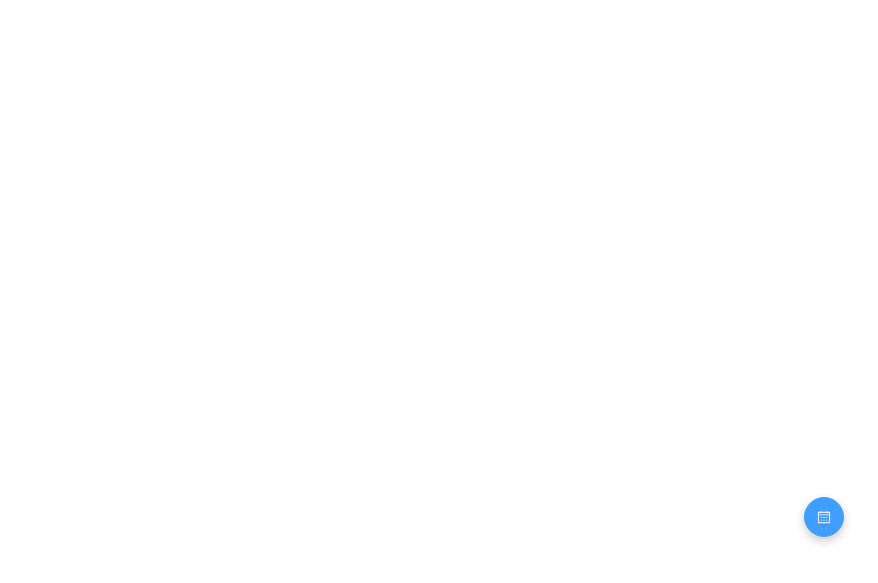
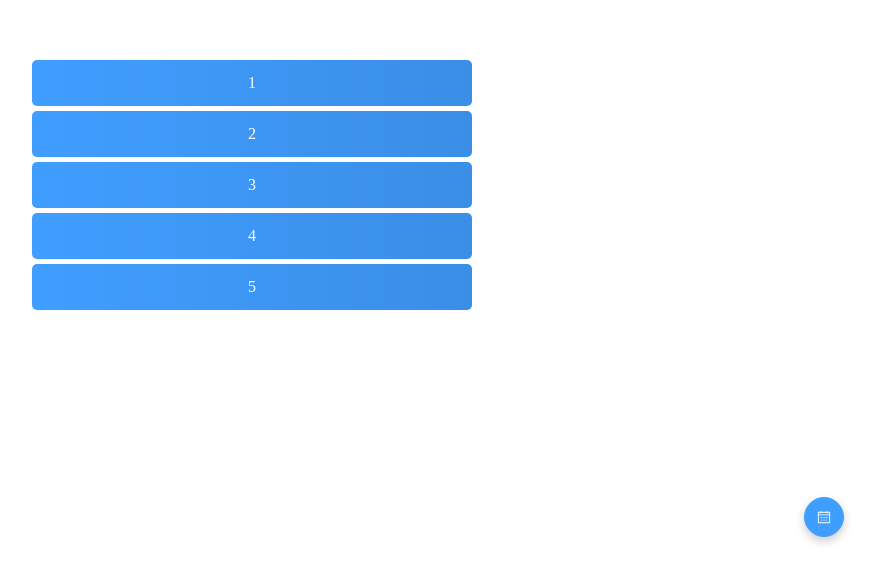
Before and after one commit to lidy5436/website-core-vue, a Vue app: page /dropSort in a window 1280 px wide. Before the commit this address had no page. Shown: the part 215-798 px from the top of the page, without its empty margins (388-1266 px from the left). Built offline with nearby package versions, Linux system fonts and the light colour scheme.

Commit message:
feat:修改代码

```diff
--- /dev/null
+++ b/src/components/dropSort/index.vue
@@ -0,0 +1,85 @@
+<template>
+  <div class="container-wrapper">
+    <div class="list">
+      <div :draggable="true" class="list-item">1</div>
+      <div :draggable="true" class="list-item">2</div>
+      <div :draggable="true" class="list-item">3</div>
+      <div :draggable="true" class="list-item">4</div>
+      <div :draggable="true" class="list-item">5</div>
+    </div>
+  </div>
+</template>
+
+<script setup>
+
+
+
+import {onMounted} from "vue";
+
+const initPage = () => {
+  const list = document.querySelector('.list');
+  let sourceNode = null;
+
+  list.ondragover = (e) => {
+    e.preventDefault();
+  }
+
+  list.ondragstart = (e) => {
+    setTimeout(() => {
+      e.target.classList.add('moving');
+    },0);
+    sourceNode = e.target;
+  }
+
+  list.ondragenter = (e) => {
+    if (e.target === list || e.target === sourceNode) {
+      return;
+    }
+    const children = [...list.children]
+    const sourceIndex =children.indexOf(sourceNode);
+    const targetIndex =children.indexOf(e.target);
+    if (sourceIndex > targetIndex) {
+      list.insertBefore(sourceNode,e.target);
+    }else {
+      list.insertBefore(sourceNode,e.target.nextElementSibling);
+    }
+  }
+  list.ondragend = (e) => {
+    e.target.classList.remove('moving');
+  }
+}
+
+onMounted(()=> {
+  initPage();
+})
+
+
+
+</script>
+
+<style scoped>
+.container-wrapper {
+  height: 100%;
+  display: flex;
+  justify-content: center;
+  align-items: center;
+  .list {
+    width: 450px;
+    background-color: white;
+    .list-item {
+      height: 46px;
+      line-height: 46px;
+      text-align: center;
+      background: linear-gradient(to right,#409eff,#3a8ee6);
+      color: white;
+      border-radius: 5px;
+      margin: 5px;
+    }
+    .list-item.moving {
+      background: transparent;
+      color: transparent;
+      border: 1px dashed #cccccc;
+    }
+  }
+}
+</style>
--- a/src/router/index.js
+++ b/src/router/index.js
@@ -4,6 +4,7 @@ import TextScrolling from '@/components/textScrolling/index.vue'
 import CircularRotation from '@/components/circularRotation/index.vue'
 import StarrySky from '@/components/starrySky/index.vue'
 import ParallaxRotation from '@/components/parallaxRotation/index.vue'
+import DropSort from '@/components/dropSort/index.vue'
 
 
 const routes = [
@@ -26,6 +27,10 @@ const routes = [
     {
         path: '/parallaxRotation',
         component: ParallaxRotation
+    },
+    {
+        path: '/dropSort',
+        component: DropSort
     }
 ]
 
--- a/src/view/home/index.vue
+++ b/src/view/home/index.vue
@@ -36,6 +36,11 @@
       <el-col :span="4">
         <el-card header="视差旋转">
           <el-button type="success" @click="handleToLink('/parallaxRotation')">视差旋转</el-button>
+        </el-card>
+      </el-col>
+      <el-col :span="4">
+        <el-card header="拖拽排序">
+          <el-button type="primary" @click="handleToLink('/dropSort')">拖拽排序</el-button>
         </el-card>
       </el-col>
     </el-row>
```
